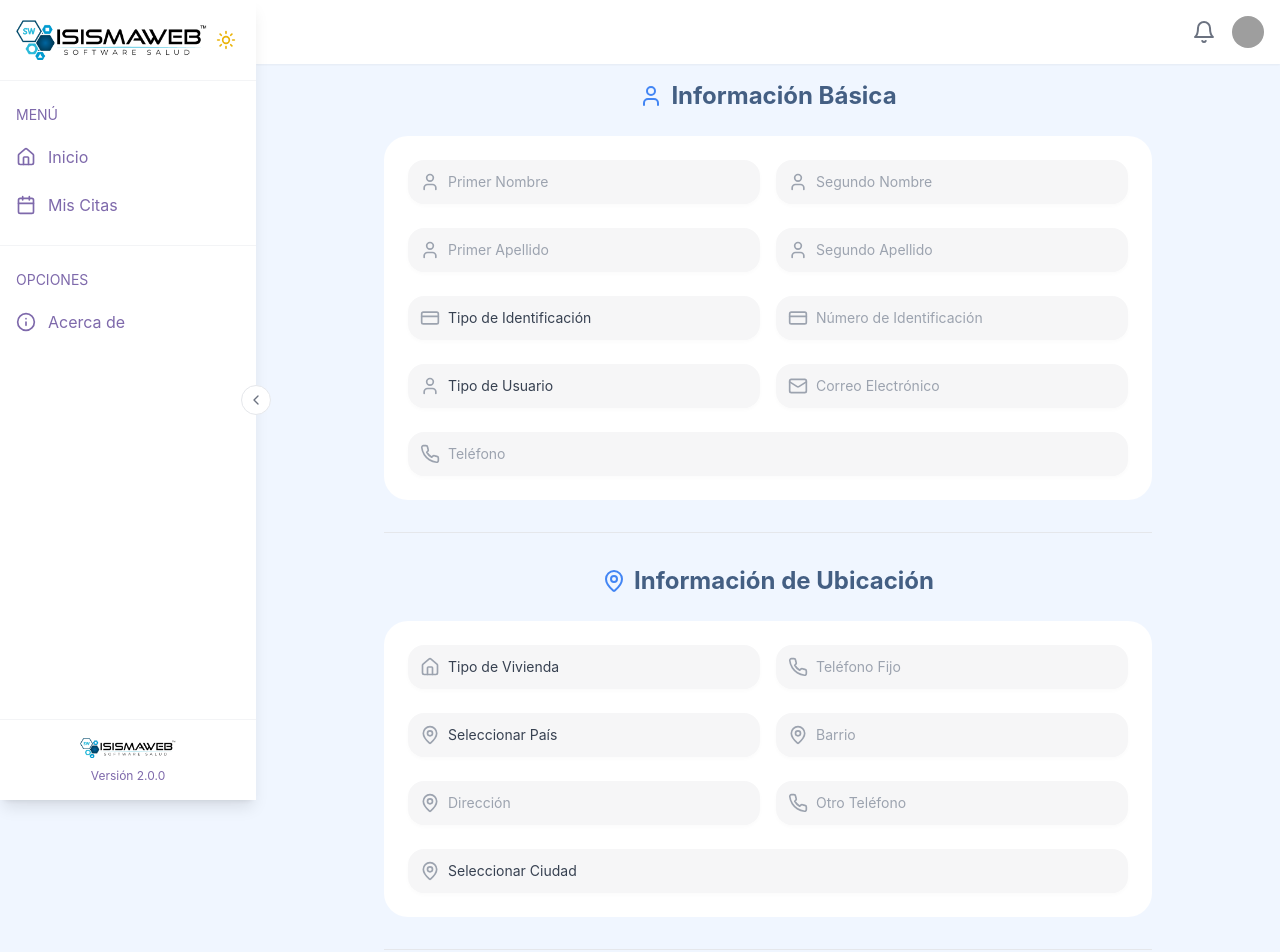
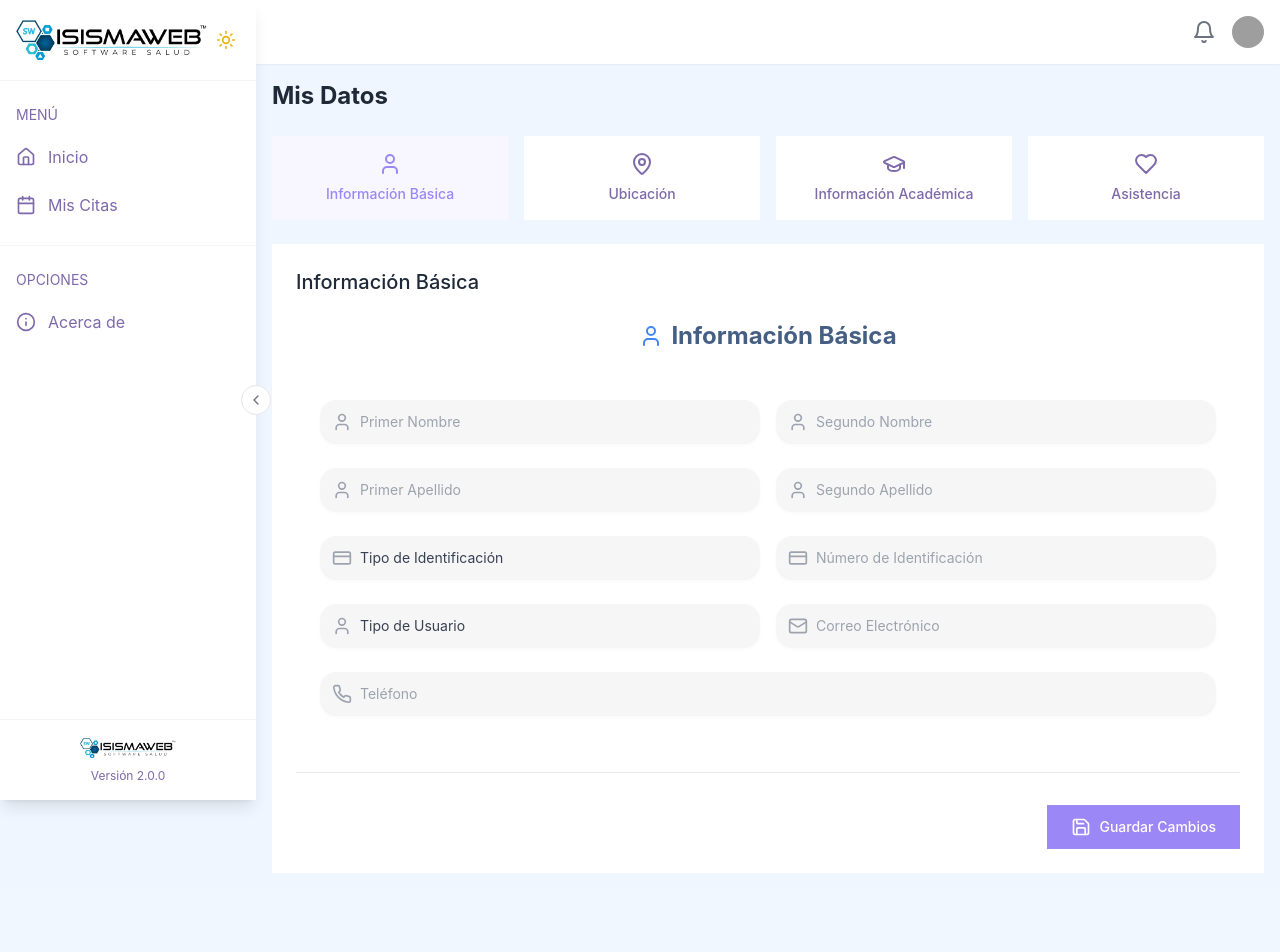
Before and after one commit to nfacudo123/ipacientev2, a React (Vite) app: page /profile in a window 1280 px wide. Shown: the top 952 px of the page. After the commit the page ends 889 px from the top, so only its background shows below. Built offline with nearby package versions, Linux system fonts and the light colour scheme; grey boxes are pictures that could not be loaded.

Commit message:
Organize "Mis Datos" window
Organize the "Mis Datos" window to match the "Preferencias" design for better uniformity.

```diff
--- a/src/pages/Profile.tsx
+++ b/src/pages/Profile.tsx
@@ -1,5 +1,6 @@
+
 import { useState } from "react";
-import { Save } from "lucide-react";
+import { Save, User, MapPin, GraduationCap, Heart } from "lucide-react";
 import { Sidebar } from "@/components/layout/Sidebar";
 import { MobileHeader } from "@/components/layout/MobileHeader";
 import { Topbar } from "@/components/layout/Topbar";
@@ -13,6 +14,7 @@ import { ProfileFormData } from "./Profile/types";
 const Profile = () => {
   const [isMobileMenuOpen, setIsMobileMenuOpen] = useState(false);
   const [isMenuCollapsed, setIsMenuCollapsed] = useState(false);
+  const [selectedOption, setSelectedOption] = useState("basic");
   const [formData, setFormData] = useState<ProfileFormData>({
     firstName: "",
     secondName: "",
@@ -79,19 +81,80 @@ const Profile = () => {
       <Topbar isMenuCollapsed={isMenuCollapsed} />
 
       <main className={`flex-1 ${isMenuCollapsed ? 'md:ml-[72px]' : 'md:ml-64'} p-4 pt-20 pb-20 md:pb-4 transition-all duration-200`}>
-        <form onSubmit={handleSubmit} className="w-full max-w-3xl mx-auto space-y-8">
-          <BasicInformation formData={formData} handleChange={handleChange} />
-          <LocationInformation formData={formData} handleChange={handleChange} />
-          <AcademicInformation formData={formData} handleChange={handleChange} />
-          <AssistanceInformation formData={formData} handleChange={handleChange} />
+        <div className="mb-6">
+          <h1 className="text-2xl font-bold text-gray-800 dark:text-white">
+            Mis Datos
+          </h1>
+        </div>
 
-          <div className="w-full">
+        {/* Menú horizontal */}
+        <div className="grid grid-cols-2 md:grid-cols-4 gap-2 md:gap-4 mb-6">
+          <button
+            onClick={() => setSelectedOption("basic")}
+            className={`flex flex-col items-center justify-center p-4 rounded-lg transition-colors
+              ${selectedOption === "basic"
+                ? "bg-[#F8F7FF] dark:bg-gray-800/50 text-[#9b87f5]"
+                : "bg-white dark:bg-[hsl(var(--card))] text-[#7E69AB] dark:text-gray-300 hover:bg-[#F8F7FF] dark:hover:bg-gray-800/50"}`}
+          >
+            <User className="w-6 h-6 mb-2" />
+            <span className="text-sm font-medium">Información Básica</span>
+          </button>
+
+          <button
+            onClick={() => setSelectedOption("location")}
+            className={`flex flex-col items-center justify-center p-4 rounded-lg transition-colors
+              ${selectedOption === "location"
+                ? "bg-[#F8F7FF] dark:bg-gray-800/50 text-[#9b87f5]"
+                : "bg-white dark:bg-[hsl(var(--card))] text-[#7E69AB] dark:text-gray-300 hover:bg-[#F8F7FF] dark:hover:bg-gray-800/50"}`}
+          >
+            <MapPin className="w-6 h-6 mb-2" />
+            <span className="text-sm font-medium">Ubicación</span>
+          </button>
+
+          <button
+            onClick={() => setSelectedOption("academic")}
+            className={`flex flex-col items-center justify-center p-4 rounded-lg transition-colors
+              ${selectedOption === "academic"
+                ? "bg-[#F8F7FF] dark:bg-gray-800/50 text-[#9b87f5]"
+                : "bg-white dark:bg-[hsl(var(--card))] text-[#7E69AB] dark:text-gray-300 hover:bg-[#F8F7FF] dark:hover:bg-gray-800/50"}`}
+          >
+            <GraduationCap className="w-6 h-6 mb-2" />
+            <span className="text-sm font-medium">Información Académica</span>
+          </button>
+
+          <button
+            onClick={() => setSelectedOption("assistance")}
+            className={`flex flex-col items-center justify-center p-4 rounded-lg transition-colors
+              ${selectedOption === "assistance"
+                ? "bg-[#F8F7FF] dark:bg-gray-800/50 text-[#9b87f5]"
+                : "bg-white dark:bg-[hsl(var(--card))] text-[#7E69AB] dark:text-gray-300 hover:bg-[#F8F7FF] dark:hover:bg-gray-800/50"}`}
+          >
+            <Heart className="w-6 h-6 mb-2" />
+            <span className="text-sm font-medium">Asistencia</span>
+          </button>
+        </div>
+
+        {/* Contenido principal */}
+        <form onSubmit={handleSubmit} className="bg-white dark:bg-[hsl(var(--card))] rounded-lg p-6">
+          <h2 className="text-xl font-medium mb-6 text-gray-800 dark:text-white">
+            {selectedOption === "basic" && "Información Básica"}
+            {selectedOption === "location" && "Información de Ubicación"}
+            {selectedOption === "academic" && "Información Académica"}
+            {selectedOption === "assistance" && "Información de Asistencia"}
+          </h2>
+
+          {selectedOption === "basic" && <BasicInformation formData={formData} handleChange={handleChange} />}
+          {selectedOption === "location" && <LocationInformation formData={formData} handleChange={handleChange} />}
+          {selectedOption === "academic" && <AcademicInformation formData={formData} handleChange={handleChange} />}
+          {selectedOption === "assistance" && <AssistanceInformation formData={formData} handleChange={handleChange} />}
+
+          <div className="flex justify-end mt-8">
             <button
               type="submit"
-              className="w-full flex items-center justify-center gap-2 px-6 py-3 bg-[#4285F4] hover:bg-[#3b77db] text-white rounded-[16px] transition-colors duration-200 font-medium text-sm"
+              className="flex items-center justify-center gap-2 px-6 py-3 bg-[#9b87f5] hover:bg-[#8b77e5] text-white rounded-lg transition-colors duration-200 font-medium text-sm"
             >
               <Save className="w-5 h-5" />
-              Guardar Perfil
+              Guardar Cambios
             </button>
           </div>
         </form>
```
